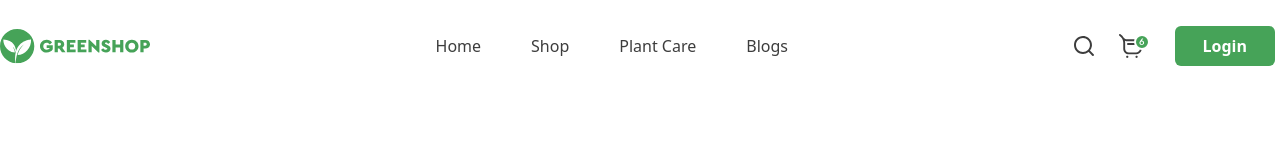
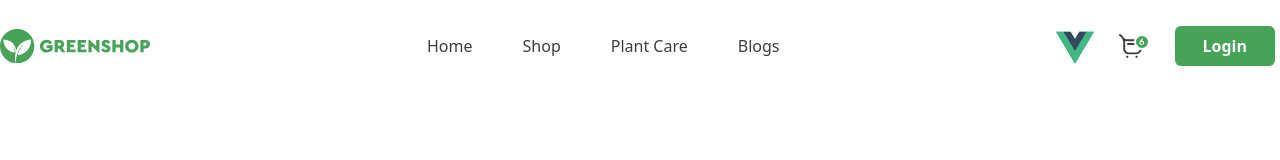
Before and after one commit to diyorbekravshanqulov/VueJs, a Vue app: page / in a window 1280 px wide. Shown: the top 160 px of the page. Built offline with nearby package versions, Linux system fonts and the light colour scheme.

Commit message:
complate

```diff
--- a/src/components/Header.vue
+++ b/src/components/Header.vue
@@ -2,7 +2,7 @@
 import { ref } from "vue";
 
 const menu = ref(["Home", "Shop", "Plant Care", "Blogs"]);
-const icon = ref(["../../public/search.svg", "../../public/cart.svg"]);
+const icon = ref(["../../src/assets/vue.svg", "../../public/cart.svg"]);
 
 const isActive = ref(false);
 const close = ref(false);
```
